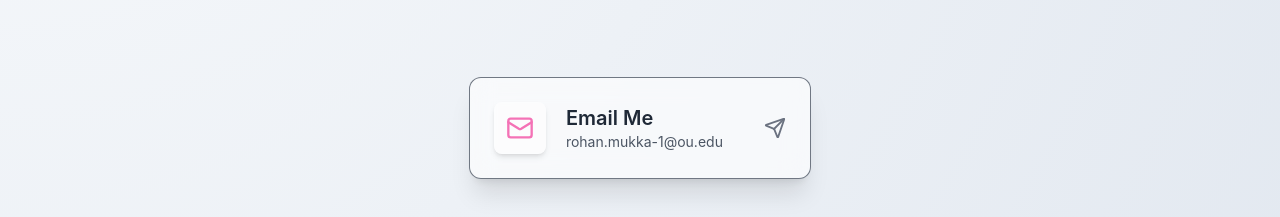
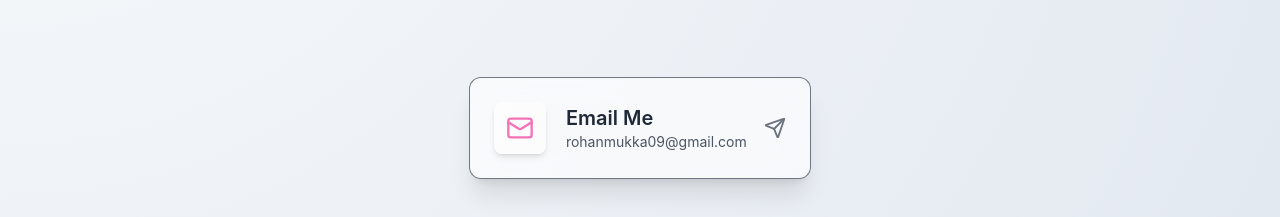
Before and after one commit to RohanMukka/portfolio, a React (Vite) app: page / in a window 1280 px wide. Shown: the part 7600-7817 px from the top of the page. Built offline with nearby package versions, Linux system fonts and the light colour scheme; a web font is replaced by a local one.

Commit message:
change mail id

```diff
--- a/data.tsx
+++ b/data.tsx
@@ -7,7 +7,7 @@ const resumeUrl = `${import.meta.env.BASE_URL}rohan_resume.pdf`;
 export const personalData: PersonalData = {
   name: "Rohan Mukka",
   title: "MS Computer Science Student",
-  email: "rohan.mukka-1@ou.edu",
+  email: "rohanmukka09@gmail.com",
   phone: "+1 (405) 501-5699",
   location: "Oklahoma, United States",
   linkedin: "https://linkedin.com/in/rohanmukka",
```
